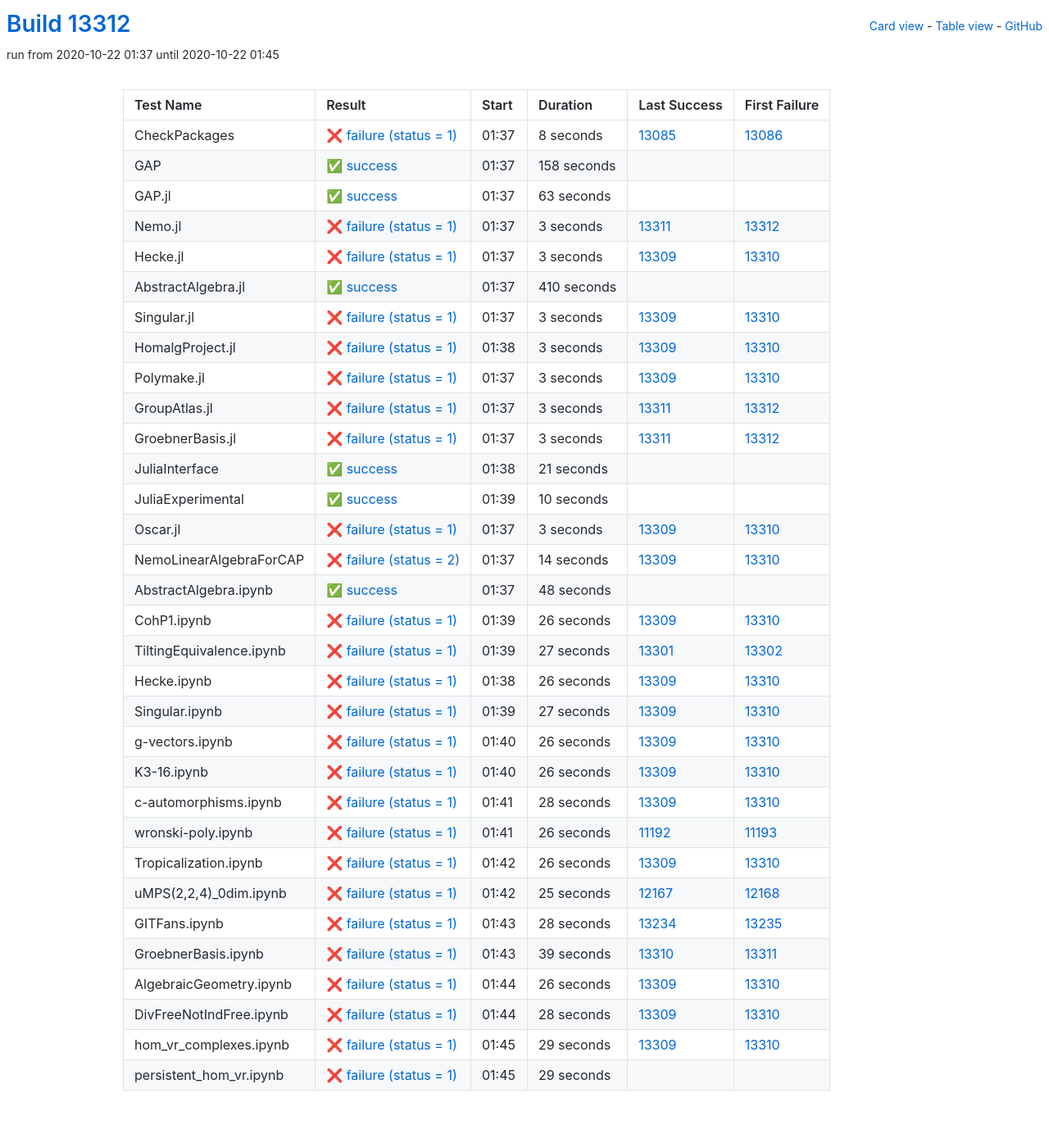
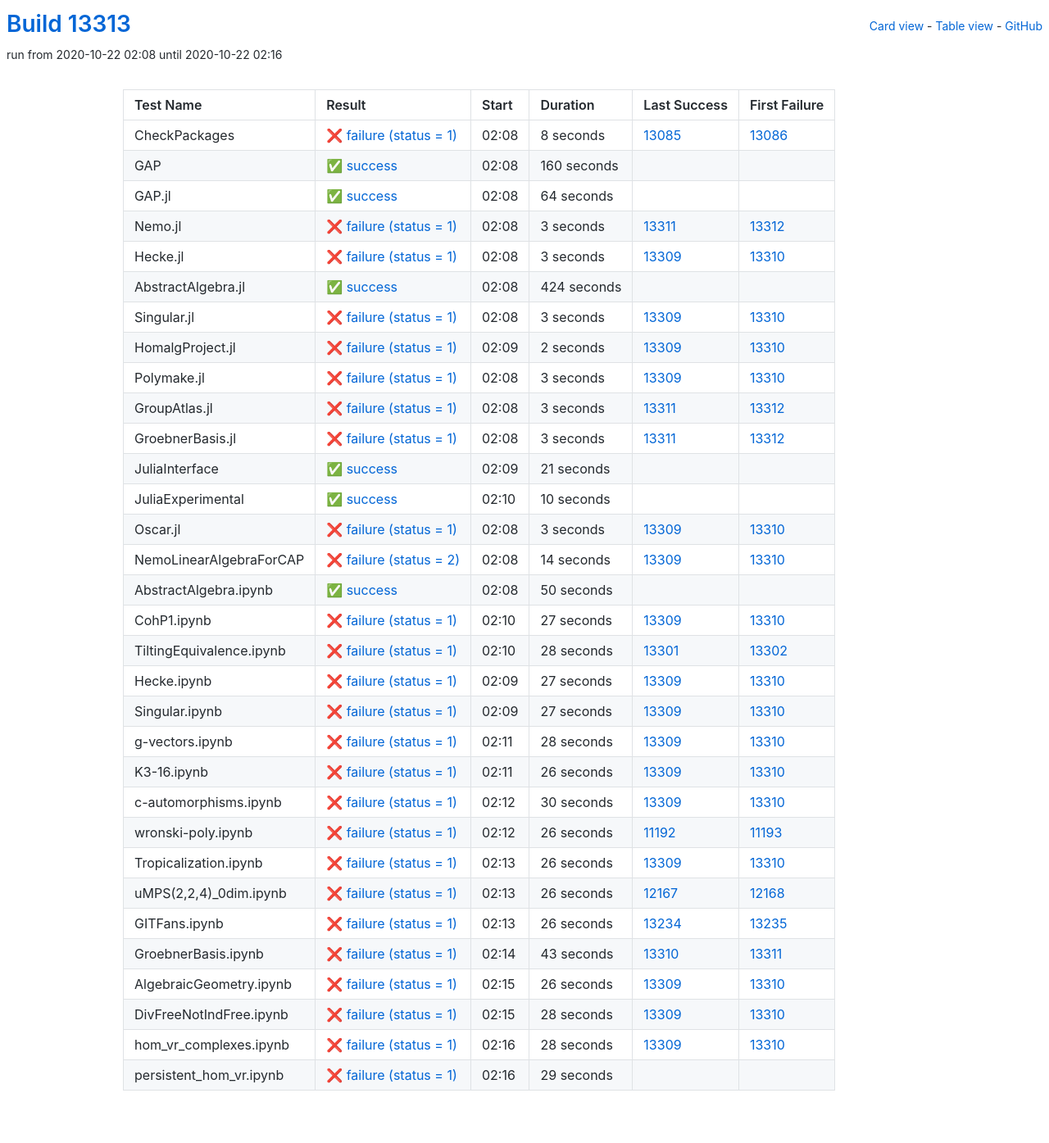
Before and after one commit to oscar-system/oscar-ci-status, a Jekyll site: the page built from table.html, in a window 1280 px wide. Shown: the whole page at 82% size. Built offline with Jekyll 4.4.1, drawn with Linux system fonts in a browser that asks for light colours.

Commit message:
Build #13313

```diff
--- a/_data/ci.yml
+++ b/_data/ci.yml
@@ -1,6 +1,6 @@
 ---
-build: 13312
-build_url: https://oscarci.mathematik.uni-kl.de/job/oscar/13312/
+build: 13313
+build_url: https://oscarci.mathematik.uni-kl.de/job/oscar/13313/
 job: oscar
 organization: oscar-system
 repo: oscar-ci-status
@@ -8,8 +8,8 @@
 tests:
 - name: CheckPackages
   id: checkpackages
-  log: https://oscarci.mathematik.uni-kl.de/job/oscar/13312/artifact/logs/build-13312/CheckPackages.log
-  start: 2020-10-22 01:37
+  log: https://oscarci.mathematik.uni-kl.de/job/oscar/13313/artifact/logs/build-13313/CheckPackages.log
+  start: 2020-10-22 02:08
   success: false
   exitcode: 1
   status: failure
@@ -20,32 +20,32 @@
   first_failure_url: https://oscarci.mathematik.uni-kl.de/job/oscar/13086/
 - name: GAP
   id: gap
-  log: https://oscarci.mathematik.uni-kl.de/job/oscar/13312/artifact/logs/build-13312/GAP.log
-  start: 2020-10-22 01:37
+  log: https://oscarci.mathematik.uni-kl.de/job/oscar/13313/artifact/logs/build-13313/GAP.log
+  start: 2020-10-22 02:08
   success: true
   exitcode: 0
   status: success
-  duration: 158
+  duration: 160
   last_success: false
   last_success_url:
   first_failure: false
   first_failure_url:
 - name: GAP.jl
   id: gap-jl
-  log: https://oscarci.mathematik.uni-kl.de/job/oscar/13312/artifact/logs/build-13312/GAP.jl.log
-  start: 2020-10-22 01:37
+  log: https://oscarci.mathematik.uni-kl.de/job/oscar/13313/artifact/logs/build-13313/GAP.jl.log
+  start: 2020-10-22 02:08
   success: true
   exitcode: 0
   status: success
-  duration: 63
+  duration: 64
   last_success: false
   last_success_url:
   first_failure: false
   first_failure_url:
 - name: Nemo.jl
   id: nemo-jl
-  log: https://oscarci.mathematik.uni-kl.de/job/oscar/13312/artifact/logs/build-13312/Nemo.jl.log
-  start: 2020-10-22 01:37
+  log: https://oscarci.mathematik.uni-kl.de/job/oscar/13313/artifact/logs/build-13313/Nemo.jl.log
+  start: 2020-10-22 02:08
   success: false
   exitcode: 1
   status: failure
@@ -56,8 +56,8 @@
   first_failure_url: https://oscarci.mathematik.uni-kl.de/job/oscar/13312/
 - name: Hecke.jl
   id: hecke-jl
-  log: https://oscarci.mathematik.uni-kl.de/job/oscar/13312/artifact/logs/build-13312/Hecke.jl.log
-  start: 2020-10-22 01:37
+  log: https://oscarci.mathematik.uni-kl.de/job/oscar/13313/artifact/logs/build-13313/Hecke.jl.log
+  start: 2020-10-22 02:08
   success: false
   exitcode: 1
   status: failure
@@ -68,20 +68,20 @@
   first_failure_url: https://oscarci.mathematik.uni-kl.de/job/oscar/13310/
 - name: AbstractAlgebra.jl
   id: abstractalgebra-jl
-  log: https://oscarci.mathematik.uni-kl.de/job/oscar/13312/artifact/logs/build-13312/AbstractAlgebra.jl.log
-  start: 2020-10-22 01:37
+  log: https://oscarci.mathematik.uni-kl.de/job/oscar/13313/artifact/logs/build-13313/AbstractAlgebra.jl.log
+  start: 2020-10-22 02:08
   success: true
   exitcode: 0
   status: success
-  duration: 410
+  duration: 424
   last_success: false
   last_success_url:
   first_failure: false
   first_failure_url:
 - name: Singular.jl
   id: singular-jl
-  log: https://oscarci.mathematik.uni-kl.de/job/oscar/13312/artifact/logs/build-13312/Singular.jl.log
-  start: 2020-10-22 01:37
+  log: https://oscarci.mathematik.uni-kl.de/job/oscar/13313/artifact/logs/build-13313/Singular.jl.log
+  start: 2020-10-22 02:08
   success: false
   exitcode: 1
   status: failure
@@ -92,20 +92,20 @@
   first_failure_url: https://oscarci.mathematik.uni-kl.de/job/oscar/13310/
 - name: HomalgProject.jl
   id: homalgproject-jl
-  log: https://oscarci.mathematik.uni-kl.de/job/oscar/13312/artifact/logs/build-13312/HomalgProject.jl.log
-  start: 2020-10-22 01:38
+  log: https://oscarci.mathematik.uni-kl.de/job/oscar/13313/artifact/logs/build-13313/HomalgProject.jl.log
+  start: 2020-10-22 02:09
   success: false
   exitcode: 1
   status: failure
-  duration: 3
+  duration: 2
   last_success: 13309
   last_success_url: https://oscarci.mathematik.uni-kl.de/job/oscar/13309/
   first_failure: 13310
   first_failure_url: https://oscarci.mathematik.uni-kl.de/job/oscar/13310/
 - name: Polymake.jl
   id: polymake-jl
-  log: https://oscarci.mathematik.uni-kl.de/job/oscar/13312/artifact/logs/build-13312/Polymake.jl.log
-  start: 2020-10-22 01:37
+  log: https://oscarci.mathematik.uni-kl.de/job/oscar/13313/artifact/logs/build-13313/Polymake.jl.log
+  start: 2020-10-22 02:08
   success: false
   exitcode: 1
   status: failure
@@ -116,8 +116,8 @@
   first_failure_url: https://oscarci.mathematik.uni-kl.de/job/oscar/13310/
 - name: GroupAtlas.jl
   id: groupatlas-jl
-  log: https://oscarci.mathematik.uni-kl.de/job/oscar/13312/artifact/logs/build-13312/GroupAtlas.jl.log
-  start: 2020-10-22 01:37
+  log: https://oscarci.mathematik.uni-kl.de/job/oscar/13313/artifact/logs/build-13313/GroupAtlas.jl.log
+  start: 2020-10-22 02:08
   success: false
   exitcode: 1
   status: failure
@@ -128,8 +128,8 @@
   first_failure_url: https://oscarci.mathematik.uni-kl.de/job/oscar/13312/
 - name: GroebnerBasis.jl
   id: groebnerbasis-jl
-  log: https://oscarci.mathematik.uni-kl.de/job/oscar/13312/artifact/logs/build-13312/GroebnerBasis.jl.log
-  start: 2020-10-22 01:37
+  log: https://oscarci.mathematik.uni-kl.de/job/oscar/13313/artifact/logs/build-13313/GroebnerBasis.jl.log
+  start: 2020-10-22 02:08
   success: false
   exitcode: 1
   status: failure
@@ -140,8 +140,8 @@
   first_failure_url: https://oscarci.mathematik.uni-kl.de/job/oscar/13312/
 - name: JuliaInterface
   id: juliainterface
-  log: https://oscarci.mathematik.uni-kl.de/job/oscar/13312/artifact/logs/build-13312/JuliaInterface.log
-  start: 2020-10-22 01:38
+  log: https://oscarci.mathematik.uni-kl.de/job/oscar/13313/artifact/logs/build-13313/JuliaInterface.log
+  start: 2020-10-22 02:09
   success: true
   exitcode: 0
   status: success
@@ -152,8 +152,8 @@
   first_failure_url:
 - name: JuliaExperimental
   id: juliaexperimental
-  log: https://oscarci.mathematik.uni-kl.de/job/oscar/13312/artifact/logs/build-13312/JuliaExperimental.log
-  start: 2020-10-22 01:39
+  log: https://oscarci.mathematik.uni-kl.de/job/oscar/13313/artifact/logs/build-13313/JuliaExperimental.log
+  start: 2020-10-22 02:10
   success: true
   exitcode: 0
   status: success
@@ -164,8 +164,8 @@
   first_failure_url:
 - name: Oscar.jl
   id: oscar-jl
-  log: https://oscarci.mathematik.uni-kl.de/job/oscar/13312/artifact/logs/build-13312/Oscar.jl.log
-  start: 2020-10-22 01:37
+  log: https://oscarci.mathematik.uni-kl.de/job/oscar/13313/artifact/logs/build-13313/Oscar.jl.log
+  start: 2020-10-22 02:08
   success: false
   exitcode: 1
   status: failure
@@ -176,8 +176,8 @@
   first_failure_url: https://oscarci.mathematik.uni-kl.de/job/oscar/13310/
 - name: NemoLinearAlgebraForCAP
   id: nemolinearalgebraforcap
-  log: https://oscarci.mathematik.uni-kl.de/job/oscar/13312/artifact/logs/build-13312/NemoLinearAlgebraForCAP.log
-  start: 2020-10-22 01:37
+  log: https://oscarci.mathematik.uni-kl.de/job/oscar/13313/artifact/logs/build-13313/NemoLinearAlgebraForCAP.log
+  start: 2020-10-22 02:08
   success: false
   exitcode: 2
   status: failure
@@ -188,56 +188,56 @@
   first_failure_url: https://oscarci.mathematik.uni-kl.de/job/oscar/13310/
 - name: AbstractAlgebra.ipynb
   id: abstractalgebra-ipynb
-  log: https://oscarci.mathematik.uni-kl.de/job/oscar/13312/artifact/logs/build-13312/AbstractAlgebra.ipynb.log
-  start: 2020-10-22 01:37
+  log: https://oscarci.mathematik.uni-kl.de/job/oscar/13313/artifact/logs/build-13313/AbstractAlgebra.ipynb.log
+  start: 2020-10-22 02:08
   success: true
   exitcode: 0
   status: success
-  duration: 48
+  duration: 50
   last_success: false
   last_success_url:
   first_failure: false
   first_failure_url:
 - name: CohP1.ipynb
   id: cohp1-ipynb
-  log: https://oscarci.mathematik.uni-kl.de/job/oscar/13312/artifact/logs/build-13312/CohP1.ipynb.log
-  start: 2020-10-22 01:39
+  log: https://oscarci.mathematik.uni-kl.de/job/oscar/13313/artifact/logs/build-13313/CohP1.ipynb.log
+  start: 2020-10-22 02:10
   success: false
   exitcode: 1
   status: failure
-  duration: 26
+  duration: 27
   last_success: 13309
   last_success_url: https://oscarci.mathematik.uni-kl.de/job/oscar/13309/
   first_failure: 13310
   first_failure_url: https://oscarci.mathematik.uni-kl.de/job/oscar/13310/
 - name: TiltingEquivalence.ipynb
   id: tiltingequivalence-ipynb
-  log: https://oscarci.mathematik.uni-kl.de/job/oscar/13312/artifact/logs/build-13312/TiltingEquivalence.ipynb.log
-  start: 2020-10-22 01:39
+  log: https://oscarci.mathematik.uni-kl.de/job/oscar/13313/artifact/logs/build-13313/TiltingEquivalence.ipynb.log
+  start: 2020-10-22 02:10
   success: false
   exitcode: 1
   status: failure
-  duration: 27
+  duration: 28
   last_success: 13301
   last_success_url: https://oscarci.mathematik.uni-kl.de/job/oscar/13301/
   first_failure: 13302
   first_failure_url: https://oscarci.mathematik.uni-kl.de/job/oscar/13302/
 - name: Hecke.ipynb
   id: hecke-ipynb
-  log: https://oscarci.mathematik.uni-kl.de/job/oscar/13312/artifact/logs/build-13312/Hecke.ipynb.log
-  start: 2020-10-22 01:38
+  log: https://oscarci.mathematik.uni-kl.de/job/oscar/13313/artifact/logs/build-13313/Hecke.ipynb.log
+  start: 2020-10-22 02:09
   success: false
   exitcode: 1
   status: failure
-  duration: 26
+  duration: 27
   last_success: 13309
   last_success_url: https://oscarci.mathematik.uni-kl.de/job/oscar/13309/
   first_failure: 13310
   first_failure_url: https://oscarci.mathematik.uni-kl.de/job/oscar/13310/
 - name: Singular.ipynb
   id: singular-ipynb
-  log: https://oscarci.mathematik.uni-kl.de/job/oscar/13312/artifact/logs/build-13312/Singular.ipynb.log
-  start: 2020-10-22 01:39
+  log: https://oscarci.mathematik.uni-kl.de/job/oscar/13313/artifact/logs/build-13313/Singular.ipynb.log
+  start: 2020-10-22 02:09
   success: false
   exitcode: 1
   status: failure
@@ -248,20 +248,20 @@
   first_failure_url: https://oscarci.mathematik.uni-kl.de/job/oscar/13310/
 - name: g-vectors.ipynb
   id: g-vectors-ipynb
-  log: https://oscarci.mathematik.uni-kl.de/job/oscar/13312/artifact/logs/build-13312/g-vectors.ipynb.log
-  start: 2020-10-22 01:40
+  log: https://oscarci.mathematik.uni-kl.de/job/oscar/13313/artifact/logs/build-13313/g-vectors.ipynb.log
+  start: 2020-10-22 02:11
   success: false
   exitcode: 1
   status: failure
-  duration: 26
+  duration: 28
   last_success: 13309
   last_success_url: https://oscarci.mathematik.uni-kl.de/job/oscar/13309/
   first_failure: 13310
   first_failure_url: https://oscarci.mathematik.uni-kl.de/job/oscar/13310/
 - name: K3-16.ipynb
   id: k3-16-ipynb
-  log: https://oscarci.mathematik.uni-kl.de/job/oscar/13312/artifact/logs/build-13312/K3-16.ipynb.log
-  start: 2020-10-22 01:40
+  log: https://oscarci.mathematik.uni-kl.de/job/oscar/13313/artifact/logs/build-13313/K3-16.ipynb.log
+  start: 2020-10-22 02:11
   success: false
   exitcode: 1
   status: failure
@@ -272,20 +272,20 @@
   first_failure_url: https://oscarci.mathematik.uni-kl.de/job/oscar/13310/
 - name: c-automorphisms.ipynb
   id: c-automorphisms-ipynb
-  log: https://oscarci.mathematik.uni-kl.de/job/oscar/13312/artifact/logs/build-13312/c-automorphisms.ipynb.log
-  start: 2020-10-22 01:41
+  log: https://oscarci.mathematik.uni-kl.de/job/oscar/13313/artifact/logs/build-13313/c-automorphisms.ipynb.log
+  start: 2020-10-22 02:12
   success: false
   exitcode: 1
   status: failure
-  duration: 28
+  duration: 30
   last_success: 13309
   last_success_url: https://oscarci.mathematik.uni-kl.de/job/oscar/13309/
   first_failure: 13310
   first_failure_url: https://oscarci.mathematik.uni-kl.de/job/oscar/13310/
 - name: wronski-poly.ipynb
   id: wronski-poly-ipynb
-  log: https://oscarci.mathematik.uni-kl.de/job/oscar/13312/artifact/logs/build-13312/wronski-poly.ipynb.log
-  start: 2020-10-22 01:41
+  log: https://oscarci.mathematik.uni-kl.de/job/oscar/13313/artifact/logs/build-13313/wronski-poly.ipynb.log
+  start: 2020-10-22 02:12
   success: false
   exitcode: 1
   status: failure
@@ -296,8 +296,8 @@
   first_failure_url: https://oscarci.mathematik.uni-kl.de/job/oscar/11193/
 - name: Tropicalization.ipynb
   id: tropicalization-ipynb
-  log: https://oscarci.mathematik.uni-kl.de/job/oscar/13312/artifact/logs/build-13312/Tropicalization.ipynb.log
-  start: 2020-10-22 01:42
+  log: https://oscarci.mathematik.uni-kl.de/job/oscar/13313/artifact/logs/build-13313/Tropicalization.ipynb.log
+  start: 2020-10-22 02:13
   success: false
   exitcode: 1
   status: failure
@@ -308,44 +308,44 @@
   first_failure_url: https://oscarci.mathematik.uni-kl.de/job/oscar/13310/
 - name: uMPS(2,2,4)_0dim.ipynb
   id: umps-2-2-4-0dim-ipynb
-  log: https://oscarci.mathematik.uni-kl.de/job/oscar/13312/artifact/logs/build-13312/uMPS-2-2-4-_0dim.ipynb.log
-  start: 2020-10-22 01:42
+  log: https://oscarci.mathematik.uni-kl.de/job/oscar/13313/artifact/logs/build-13313/uMPS-2-2-4-_0dim.ipynb.log
+  start: 2020-10-22 02:13
   success: false
   exitcode: 1
   status: failure
-  duration: 25
+  duration: 26
   last_success: 12167
   last_success_url: https://oscarci.mathematik.uni-kl.de/job/oscar/12167/
   first_failure: 12168
   first_failure_url: https://oscarci.mathematik.uni-kl.de/job/oscar/12168/
 - name: GITFans.ipynb
   id: gitfans-ipynb
-  log: https://oscarci.mathematik.uni-kl.de/job/oscar/13312/artifact/logs/build-13312/GITFans.ipynb.log
-  start: 2020-10-22 01:43
+  log: https://oscarci.mathematik.uni-kl.de/job/oscar/13313/artifact/logs/build-13313/GITFans.ipynb.log
+  start: 2020-10-22 02:13
   success: false
   exitcode: 1
   status: failure
-  duration: 28
+  duration: 26
   last_success: 13234
   last_success_url: https://oscarci.mathematik.uni-kl.de/job/oscar/13234/
   first_failure: 13235
   first_failure_url: https://oscarci.mathematik.uni-kl.de/job/oscar/13235/
 - name: GroebnerBasis.ipynb
   id: groebnerbasis-ipynb
-  log: https://oscarci.mathematik.uni-kl.de/job/oscar/13312/artifact/logs/build-13312/GroebnerBasis.ipynb.log
-  start: 2020-10-22 01:43
+  log: https://oscarci.mathematik.uni-kl.de/job/oscar/13313/artifact/logs/build-13313/GroebnerBasis.ipynb.log
+  start: 2020-10-22 02:14
   success: false
   exitcode: 1
   status: failure
-  duration: 39
+  duration: 43
   last_success: 13310
   last_success_url: https://oscarci.mathematik.uni-kl.de/job/oscar/13310/
   first_failure: 13311
   first_failure_url: https://oscarci.mathematik.uni-kl.de/job/oscar/13311/
 - name: AlgebraicGeometry.ipynb
   id: algebraicgeometry-ipynb
-  log: https://oscarci.mathematik.uni-kl.de/job/oscar/13312/artifact/logs/build-13312/AlgebraicGeometry.ipynb.log
-  start: 2020-10-22 01:44
+  log: https://oscarci.mathematik.uni-kl.de/job/oscar/13313/artifact/logs/build-13313/AlgebraicGeometry.ipynb.log
+  start: 2020-10-22 02:15
   success: false
   exitcode: 1
   status: failure
@@ -356,8 +356,8 @@
   first_failure_url: https://oscarci.mathematik.uni-kl.de/job/oscar/13310/
 - name: DivFreeNotIndFree.ipynb
   id: divfreenotindfree-ipynb
-  log: https://oscarci.mathematik.uni-kl.de/job/oscar/13312/artifact/logs/build-13312/DivFreeNotIndFree.ipynb.log
-  start: 2020-10-22 01:44
+  log: https://oscarci.mathematik.uni-kl.de/job/oscar/13313/artifact/logs/build-13313/DivFreeNotIndFree.ipynb.log
+  start: 2020-10-22 02:15
   success: false
   exitcode: 1
   status: failure
@@ -368,20 +368,20 @@
   first_failure_url: https://oscarci.mathematik.uni-kl.de/job/oscar/13310/
 - name: hom_vr_complexes.ipynb
   id: hom-vr-complexes-ipynb
-  log: https://oscarci.mathematik.uni-kl.de/job/oscar/13312/artifact/logs/build-13312/hom_vr_complexes.ipynb.log
-  start: 2020-10-22 01:45
+  log: https://oscarci.mathematik.uni-kl.de/job/oscar/13313/artifact/logs/build-13313/hom_vr_complexes.ipynb.log
+  start: 2020-10-22 02:16
   success: false
   exitcode: 1
   status: failure
-  duration: 29
+  duration: 28
   last_success: 13309
   last_success_url: https://oscarci.mathematik.uni-kl.de/job/oscar/13309/
   first_failure: 13310
   first_failure_url: https://oscarci.mathematik.uni-kl.de/job/oscar/13310/
 - name: persistent_hom_vr.ipynb
   id: persistent-hom-vr-ipynb
-  log: https://oscarci.mathematik.uni-kl.de/job/oscar/13312/artifact/logs/build-13312/persistent_hom_vr.ipynb.log
-  start: 2020-10-22 01:45
+  log: https://oscarci.mathematik.uni-kl.de/job/oscar/13313/artifact/logs/build-13313/persistent_hom_vr.ipynb.log
+  start: 2020-10-22 02:16
   success: false
   exitcode: 1
   status: failure
```
Also changed, not shown: README.md.
